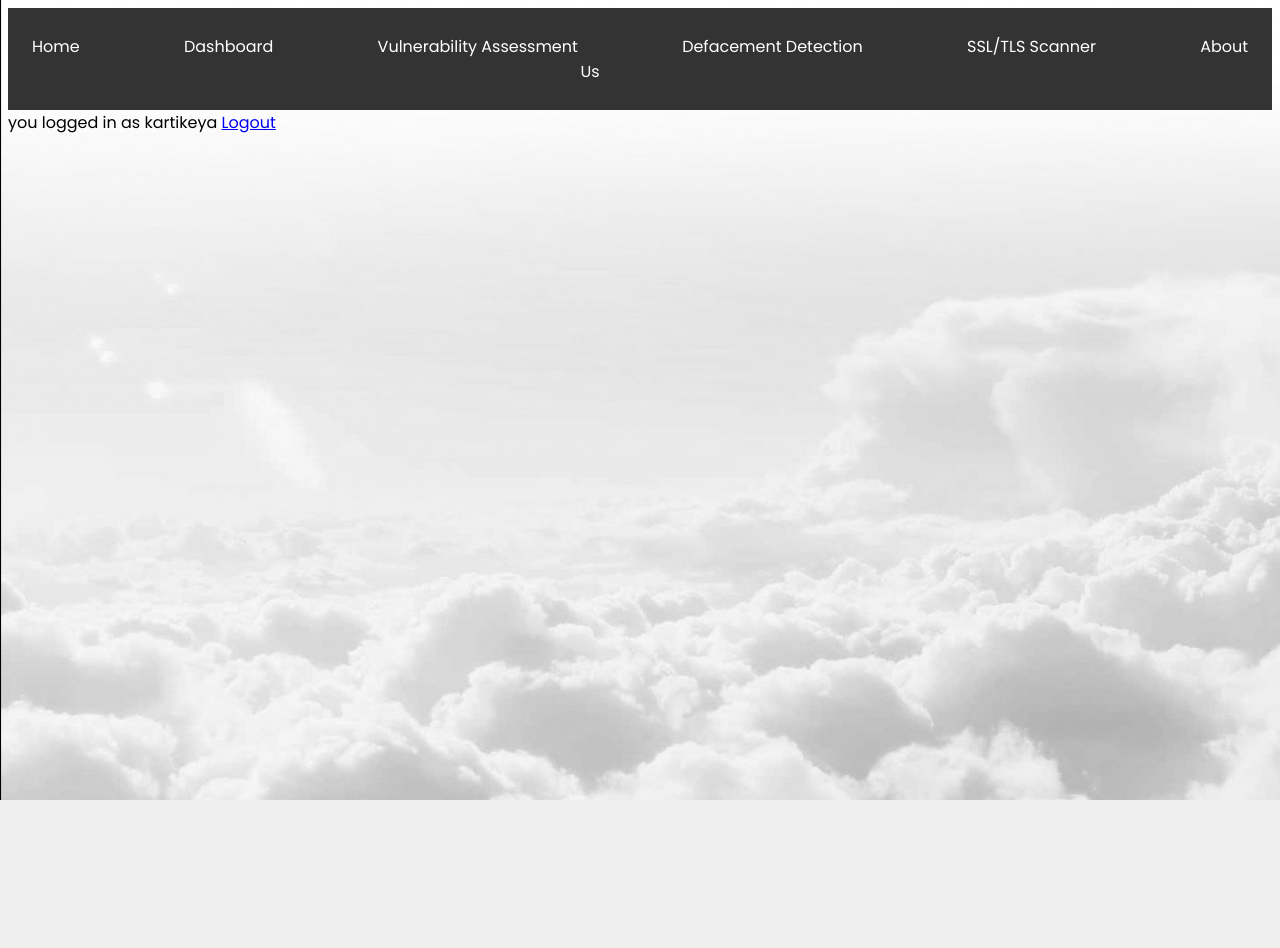
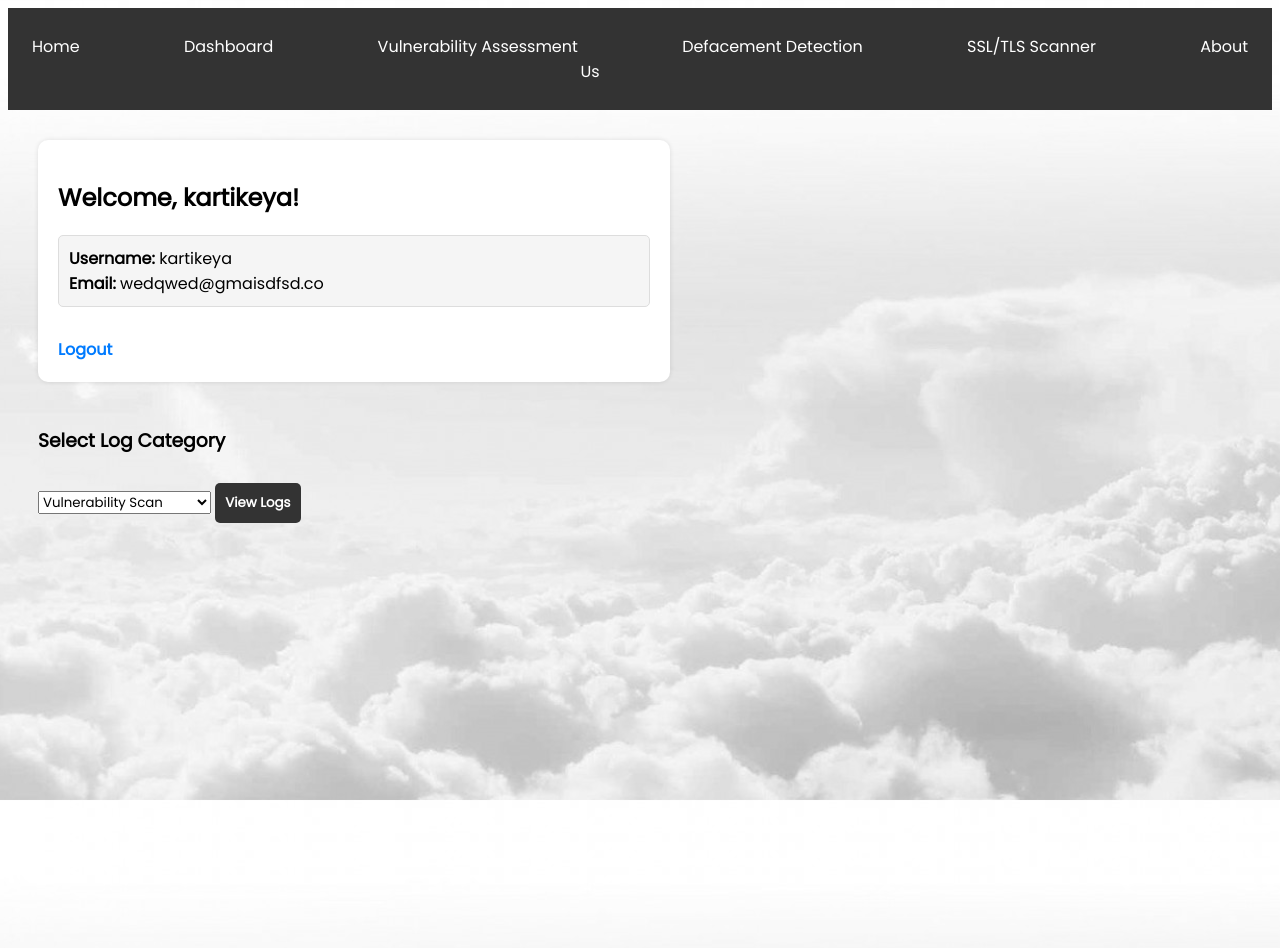
Before and after one commit to frndlyFACE/VADD_System, a Flask app: page /dashboard in a window 1280 px wide. Before the commit the page ends 800 px from the top, so only its background shows below. Run offline with Flask 3, Linux system fonts and the light colour scheme; a user stored in the database is signed in.

Commit message:
initial Dashboard

```diff
--- a/main.py
+++ b/main.py
@@ -231,6 +231,21 @@ def fetch_logs_ssl():
 
     return logs
 
+def fetch_logs_defacement():
+    # Retrieve all scan history items from the database
+    scan_history = Defacement_scan.query.all()
+
+    # Create a list of dictionaries from the scan history
+    logs = []
+    for scan in scan_history:
+        logs.append({
+            'url': scan.url,
+            'scan_date': scan.scan_date,
+            'scan_output': scan.scan_output,
+        })
+
+    return logs
+
 @app.route('/get_logs', methods=['GET'])
 @login_required
 def get_logs():
@@ -241,6 +256,12 @@ def get_logs():
 @login_required
 def get_logs_ssl():
     logs = fetch_logs_ssl()  # Retrieve logs using your existing fetch_logs function
+    return jsonify({'logs': logs})
+
+@app.route('/get_logs_defacement', methods=['GET'])
+@login_required
+def get_logs_defacement():
+    logs = fetch_logs_defacement()
     return jsonify({'logs': logs})
 
 @app.route('/download_scan_result/<int:result_id>', methods=['GET'])
--- /dev/null
+++ b/static/css/dashboard.css
@@ -0,0 +1,69 @@
+/* Add styling to the user information and actions */
+.user-info {
+  margin-top: 20px;
+  padding: 10px;
+  background-color: #f5f5f5;
+  border: 1px solid #ddd;
+  border-radius: 5px;
+}
+
+.actions {
+  margin-top: 20px;
+}
+
+.logout-link {
+  display: inline-block;
+  margin-top: 10px;
+  text-decoration: none;
+  color: #007BFF;
+  font-weight: bold;
+  transition: color 0.3s;
+}
+
+.logout-link:hover {
+  color: #0056b3;
+}
+
+/* Apply general styling to the wrapper and main container */
+.wrapper {
+  /* display: flex; */
+  justify-content: center;
+  align-items: center;
+  height: 100vh;
+  width: 50%;
+  margin-top: 30px;
+  margin-left: 30px;
+}
+
+.container {
+  background-color: #fff;
+  box-shadow: 0px 0px 5px rgba(0, 0, 0, 0.1);
+  border-radius: 10px;
+  padding: 20px;
+}
+
+/* Add responsive styling if necessary */
+@media (max-width: 768px) {
+  .container {
+      width: 90%;
+  }
+}
+
+/* Add styling for the "View Logs" buttons */
+.view-logs-button {
+  display: inline-block;
+  margin-top: 10px;
+  text-decoration: none;
+  padding: 5px 10px;
+  background-color: #555556;
+  color: #fff;
+  border: none;
+  border-radius: 5px;
+  font-weight: bold;
+  cursor: pointer;
+  transition: background-color 0.3s;
+}
+
+.view-logs-button:hover {
+  background-color: #333;
+}
--- a/templates/dashboard.html
+++ b/templates/dashboard.html
@@ -1,28 +1,99 @@
 {% extends 'base.html' %}
 
 {% block head %}
-<title>VADD System</title>
+    <title>VADD System Dashboard</title>
+    <link rel="stylesheet" href="{{ url_for('static', filename='css/dashboard.css') }}">
 {% endblock %}
 
 {% block body %}
+<div class="wrapper">
+    <div class="container">
+        <main>
+            <h2>Welcome, {{ current_user.username }}!</h2>
 
-<div class="content">
-    <main>
-        you logged in as {{ current_user.username }}
-        <a href="{{ url_for('logout') }}">Logout</a>
-        <section id="vulnerability-assessment">
-            <!-- Content for Vulnerability Assessment Page -->
-        </section>
-        <section id="static-defacement-detection">
-            <!-- Content for Static Defacement Detection Page -->
-        </section>
-        <section id="dynamic-defacement-detection">
-            <!-- Content for Dynamic Defacement Detection Page -->
-        </section>
-        <section id="ssl-tls-scanner">
-            <!-- Content for SSL/TLS Scanner Page -->
-        </section>
-    </main>
+            <div class="user-info">
+                <strong>Username:</strong> {{ current_user.username }}<br>
+                <strong>Email:</strong> {{ current_user.email }}<br>
+            </div>
+
+            <div class="actions">
+                <a href="{{ url_for('logout') }}" class="logout-link">Logout</a>
+            </div>
+        </main>
+    </div>
+    <br>
+    <section id="log-selection">
+        <h3>Select Log Category</h3>
+        <select id="log-category-dropdown">
+            <option value="vulnerability">Vulnerability Scan</option>
+            <option value="defacement">Defacement Detection</option>
+            <option value="ssl">SSL/TLS Scan</option>
+        </select>
+        <button class="view-logs-button" id="view-logs-button">View Logs</button>
+        <div id="logs-container" style="display: none;">
+            <h3>Scan Logs and History:</h3>
+            <ul id="logs-list">
+                <!-- Log items will be added here dynamically -->
+            </ul>
+    </section>
+
 </div>
 
+<script>
+    // Function to toggle visibility of the logs container securely
+    function toggleLogsContainer() {
+        var logsContainer = document.getElementById("logs-container");
+        if (logsContainer.style.display === "none" || logsContainer.style display === "") {
+            logsContainer.style.display = "block";
+            fetchLogs(); // Fetch logs when the container is shown
+        } else {
+            logsContainer.style.display = "none";
+        }
+    }
+
+    // Function to fetch logs from the server based on the selected category
+    function fetchLogs() {
+        var logCategoryDropdown = document.getElementById("log-category-dropdown");
+        var category = logCategoryDropdown.value;
+
+        var url;
+        switch (category) {
+            case "vulnerability":
+                url = "/get_logs";
+                break;
+            case "defacement":
+                url = "/get_logs_defacement";
+                break;
+            case "ssl":
+                url = "/get_logs_ssl";
+                break;
+            default:
+                url = "/get_logs"; // Default to vulnerability scan
+        }
+
+        fetch(url)  // Adjust the route as per your Flask app
+            .then(response => response.json())
+            .then(data => {
+                var logsList = document.getElementById("logs-list");
+                logsList.innerHTML = "";  // Clear existing logs
+
+                data.logs.forEach(function(log) {
+                    var listItem = document.createElement("li");
+                    listItem.innerHTML = `
+                        Target: ${log.target}<br>
+                        Port: ${log.port}<br>
+                        Scan Date: ${log.scan_date}<br>
+                        Scan Output: <br><i>${log.scan_output}</i><br><br>
+                    `;
+                    logsList.appendChild(listItem);
+                });
+            })
+            .catch(error => console.error('Error fetching logs:', error));
+    }
+
+    // Add a click event listener to the "View Logs" button
+    var viewLogsButton = document.getElementById("view-logs-button");
+    viewLogsButton.addEventListener("click", toggleLogsContainer);
+</script>
+
 {% endblock %}
--- a/templates/home.html
+++ b/templates/home.html
@@ -24,17 +24,17 @@
 
     <p> Neque viverra justo nec ultrices. Curabitur gravida arcu ac tortor dignissim. Aliquam ut porttitor leo a diam. Diam sit amet nisl suscipit adipiscing bibendum est ultricies. At tempor commodo ullamcorper a lacus vestibulum sed arcu non. Porta non pulvinar neque laoreet suspendisse interdum consectetur. Ornare aenean euismod elementum nisi. Tincidunt tortor aliquam nulla facilisi cras fermentum odio eu. Aliquam malesuada bibendum arcu vitae elementum curabitur vitae nunc sed. Mauris augue neque gravida in fermentum et sollicitudin ac orci. Pellentesque adipiscing commodo elit at imperdiet. In eu mi bibendum neque egestas congue.</p>
 
-  <h2>Defacement Detection</h2>
+  <h2>What is Defacement Detection?</h2>
   <p>Lorem ipsum dolor sit amet, consectetur adipiscing elit, sed do eiusmod tempor incididunt ut labore et dolore magna aliqua. Nisl pretium fusce id velit ut tortor. At tempor commodo ullamcorper a lacus vestibulum sed arcu. Risus pretium quam vulputate dignissim suspendisse in est ante in. Eu augue ut lectus arcu bibendum at varius. Nec ultrices dui sapien eget mi proin sed libero enim. Ut ornare lectus sit amet est placerat. Pellentesque elit ullamcorper dignissim cras tincidunt lobortis feugiat vivamus at. Cursus in hac habitasse platea. Quam quisque id diam vel quam elementum. Felis imperdiet proin fermentum leo vel. Platea dictumst vestibulum rhoncus est pellentesque elit. Auctor neque vitae tempus quam. Sem viverra aliquet eget sit. In ante metus dictum at tempor commodo ullamcorper a lacus. Laoreet suspendisse interdum consectetur libero id faucibus nisl. Tempor orci eu lobortis elementum nibh tellus molestie nunc non. Id diam vel quam elementum pulvinar etiam non quam lacus. Diam maecenas ultricies mi eget mauris pharetra et ultrices neque.
 
     <p> Neque viverra justo nec ultrices. Curabitur gravida arcu ac tortor dignissim. Aliquam ut porttitor leo a diam. Diam sit amet nisl suscipit adipiscing bibendum est ultricies. At tempor commodo ullamcorper a lacus vestibulum sed arcu non. Porta non pulvinar neque laoreet suspendisse interdum consectetur. Ornare aenean euismod elementum nisi. Tincidunt tortor aliquam nulla facilisi cras fermentum odio eu. Aliquam malesuada bibendum arcu vitae elementum curabitur vitae nunc sed. Mauris augue neque gravida in fermentum et sollicitudin ac orci. Pellentesque adipiscing commodo elit at imperdiet. In eu mi bibendum neque egestas congue.</p>
 
-  <h2>SSL Scanner</h2>
+  <h2>What is SSL Scanner?</h2>
   <p>Lorem ipsum dolor sit amet, consectetur adipiscing elit, sed do eiusmod tempor incididunt ut labore et dolore magna aliqua. Nisl pretium fusce id velit ut tortor. At tempor commodo ullamcorper a lacus vestibulum sed arcu. Risus pretium quam vulputate dignissim suspendisse in est ante in. Eu augue ut lectus arcu bibendum at varius. Nec ultrices dui sapien eget mi proin sed libero enim. Ut ornare lectus sit amet est placerat. Pellentesque elit ullamcorper dignissim cras tincidunt lobortis feugiat vivamus at. Cursus in hac habitasse platea. Quam quisque id diam vel quam elementum. Felis imperdiet proin fermentum leo vel. Platea dictumst vestibulum rhoncus est pellentesque elit. Auctor neque vitae tempus quam. Sem viverra aliquet eget sit. In ante metus dictum at tempor commodo ullamcorper a lacus. Laoreet suspendisse interdum consectetur libero id faucibus nisl. Tempor orci eu lobortis elementum nibh tellus molestie nunc non. Id diam vel quam elementum pulvinar etiam non quam lacus. Diam maecenas ultricies mi eget mauris pharetra et ultrices neque.
 
     <p> Neque viverra justo nec ultrices. Curabitur gravida arcu ac tortor dignissim. Aliquam ut porttitor leo a diam. Diam sit amet nisl suscipit adipiscing bibendum est ultricies. At tempor commodo ullamcorper a lacus vestibulum sed arcu non. Porta non pulvinar neque laoreet suspendisse interdum consectetur. Ornare aenean euismod elementum nisi. Tincidunt tortor aliquam nulla facilisi cras fermentum odio eu. Aliquam malesuada bibendum arcu vitae elementum curabitur vitae nunc sed. Mauris augue neque gravida in fermentum et sollicitudin ac orci. Pellentesque adipiscing commodo elit at imperdiet. In eu mi bibendum neque egestas congue.</p>
 
-  <h2>Why VADD System is More Efficient</h2>
+  <h2>Why VADD System is More Efficient?</h2>
   <p>Lorem ipsum dolor sit amet, consectetur adipiscing elit, sed do eiusmod tempor incididunt ut labore et dolore magna aliqua. Nisl pretium fusce id velit ut tortor. At tempor commodo ullamcorper a lacus vestibulum sed arcu. Risus pretium quam vulputate dignissim suspendisse in est ante in. Eu augue ut lectus arcu bibendum at varius. Nec ultrices dui sapien eget mi proin sed libero enim. Ut ornare lectus sit amet est placerat. Pellentesque elit ullamcorper dignissim cras tincidunt lobortis feugiat vivamus at. Cursus in hac habitasse platea. Quam quisque id diam vel quam elementum. Felis imperdiet proin fermentum leo vel. Platea dictumst vestibulum rhoncus est pellentesque elit. Auctor neque vitae tempus quam. Sem viverra aliquet eget sit. In ante metus dictum at tempor commodo ullamcorper a lacus. Laoreet suspendisse interdum consectetur libero id faucibus nisl. Tempor orci eu lobortis elementum nibh tellus molestie nunc non. Id diam vel quam elementum pulvinar etiam non quam lacus. Diam maecenas ultricies mi eget mauris pharetra et ultrices neque.
 
     <p> Neque viverra justo nec ultrices. Curabitur gravida arcu ac tortor dignissim. Aliquam ut porttitor leo a diam. Diam sit amet nisl suscipit adipiscing bibendum est ultricies. At tempor commodo ullamcorper a lacus vestibulum sed arcu non. Porta non pulvinar neque laoreet suspendisse interdum consectetur. Ornare aenean euismod elementum nisi. Tincidunt tortor aliquam nulla facilisi cras fermentum odio eu. Aliquam malesuada bibendum arcu vitae elementum curabitur vitae nunc sed. Mauris augue neque gravida in fermentum et sollicitudin ac orci. Pellentesque adipiscing commodo elit at imperdiet. In eu mi bibendum neque egestas congue.</p>
```
